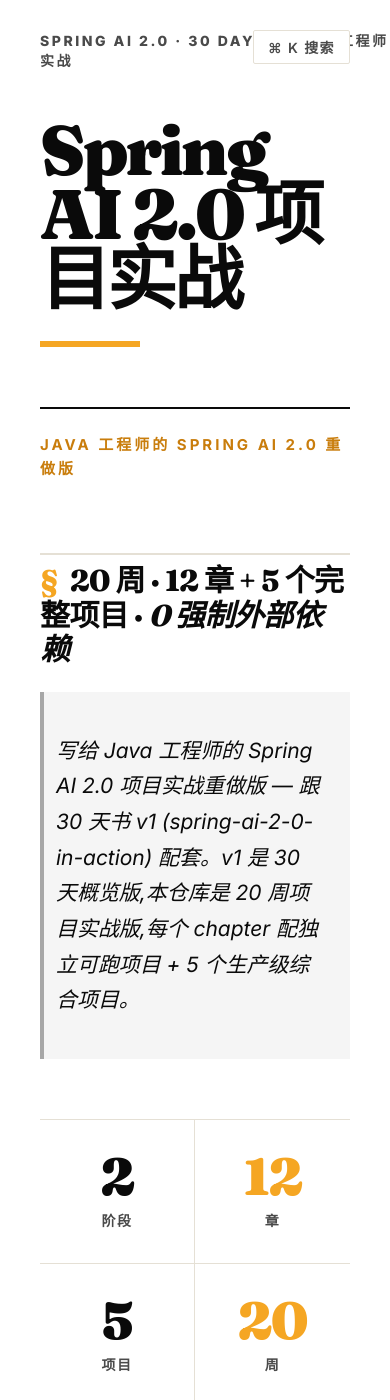
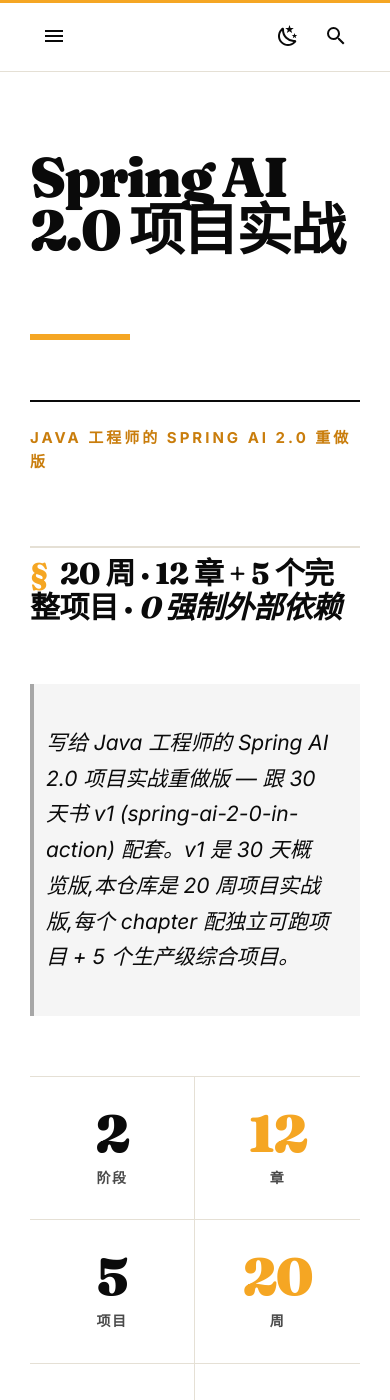
Before and after one commit to mishishi/spring-ai-2-0-projects, an MkDocs documentation site: the page built from docs/index.md, in a window 390 px wide and 1400 px high. Built offline with MkDocs 1.6.1 and Material for MkDocs 9.7.7, drawn with Linux system fonts in a browser that asks for light colours; comment, search, counter and statistics services are not loaded.

Commit message:
fix: bring back real navigation — tabs / sidebar / TOC
- Remove .md-tabs display:none (was hiding top tab bar on all pages)
- Remove body.md-home .md-header / .md-sidebar display:none (was hiding
  header + sidebar on home page, leaving only fake ::before/::after labels)
- Remove body.md-home::before/::after pseudo-elements (decorative top bar
  text + ⌘K search hint, replaced by real header now)
- Style .md-tabs as magazine bar: sticky, 5 tabs (首页/第0章/Phase 1/
  Phase 2/决策记录), active tab has 3px amber bottom border
- Widen home .md-main__inner from default 61rem (976px) to 1400px so
  Phase 1/2 cards have ~500px each, titles fit on 2-3 lines
- Drop ellipsis on chapter name/desc so text wraps fully

```diff
--- a/docs/stylesheets/extra.css
+++ b/docs/stylesheets/extra.css
@@ -272,9 +272,51 @@
   color: var(--accent);
 }
 
-/* 顶部导航 */
+/* 顶部导航 tabs — 杂志风 */
 .md-tabs {
-  display: none !important;
+  background: var(--paper);
+  border-bottom: 1px solid var(--line);
+  box-shadow: none;
+  position: sticky;
+  top: 0;
+  z-index: 4;
+}
+
+.md-tabs__list {
+  max-width: 1400px;
+  margin: 0 auto;
+  padding: 0 1.5rem;
+  gap: 0.4rem;
+}
+
+.md-tabs__item {
+  height: 2.6rem;
+}
+
+.md-tabs__link {
+  font-family: var(--md-text-font);
+  font-weight: 700;
+  font-size: 0.78rem;
+  letter-spacing: 0.06em;
+  color: var(--ink-soft);
+  padding: 0 1rem;
+  height: 100%;
+  display: flex;
+  align-items: center;
+  border-bottom: 3px solid transparent;
+  margin-bottom: -1px;
+  transition: all 0.15s ease;
+}
+
+.md-tabs__link:hover {
+  color: var(--accent);
+  border-bottom-color: var(--accent);
+}
+
+.md-tabs__link--active {
+  color: var(--ink);
+  border-bottom-color: var(--accent);
+  font-weight: 800;
 }
 
 .md-header {
@@ -490,36 +532,29 @@
   color: var(--ink-soft);
 }
 
-/* 首页特殊: editorial 大 hero 风格 */
-body.md-home .md-sidebar--primary,
-body.md-home .md-sidebar--secondary {
-  display: none !important;
-}
-
-body.md-home .md-header {
-  display: none !important;
+/* 首页特殊: editorial 大 hero 风格 — 但保留真导航和侧栏 */
+body.md-home .md-main__inner {
+  max-width: 1400px;
 }
 
 body.md-home .md-content {
-  max-width: 100%;
-  margin: 0;
-  padding: 0;
+  max-width: 1400px;
 }
 
 body.md-home .md-content__inner {
-  max-width: 920px;
+  max-width: 1100px;
   margin: 0 auto;
-  padding: 0 2rem;
+  padding: 0 1.5rem;
 }
 
 body.md-home .md-content__inner > h1:first-child {
   font-family: var(--md-heading-font);
   font-weight: 900;
-  font-size: clamp(3.5rem, 7vw, 6.5rem);
-  line-height: 0.92;
-  letter-spacing: -0.045em;
+  font-size: clamp(2.8rem, 5.5vw, 4.5rem);
+  line-height: 0.95;
+  letter-spacing: -0.04em;
   color: var(--ink);
-  margin: 4rem 0 0.4rem;
+  margin: 2rem 0 0.4rem;
   padding: 0;
   text-align: left;
   border-bottom: none;
@@ -531,7 +566,7 @@
   width: 5rem;
   height: 6px;
   background: var(--accent);
-  margin-top: 1.5rem;
+  margin-top: 1.2rem;
   border-radius: 0;
 }
 
@@ -539,45 +574,11 @@
   font-family: var(--md-heading-font);
   font-weight: 400;
   font-style: italic;
-  font-size: 1.5rem;
+  font-size: 1.25rem;
   line-height: 1.4;
   color: var(--ink-soft);
-  margin: 1.5rem 0 0;
+  margin: 1.2rem 0 0;
   max-width: 50ch;
-}
-
-body.md-home::before {
-  content: "SPRING AI 2.0  ·  30 DAYS  ·  JAVA 工程师实战";
-  position: fixed;
-  top: 1.5rem;
-  left: 2rem;
-  z-index: 100;
-  font-family: var(--md-text-font);
-  font-weight: 800;
-  font-size: 0.7rem;
-  letter-spacing: 0.18em;
-  text-transform: uppercase;
-  color: var(--ink-soft);
-  pointer-events: none;
-}
-
-body.md-home::after {
-  content: "⌘ K 搜索";
-  position: fixed;
-  top: 1.5rem;
-  right: 2rem;
-  z-index: 100;
-  font-family: var(--md-text-font);
-  font-weight: 600;
-  font-size: 0.7rem;
-  letter-spacing: 0.1em;
-  text-transform: uppercase;
-  color: var(--ink-soft);
-  border: 1px solid var(--line);
-  padding: 0.3rem 0.7rem;
-  border-radius: 2px;
-  pointer-events: none;
-  background: var(--paper);
 }
 
 /* Phase overview 顶部 CTA */
@@ -724,7 +725,7 @@
   background: var(--paper);
   border: 1px solid var(--line);
   border-top: 4px solid var(--ink);
-  padding: 2rem 2rem 1.5rem;
+  padding: 1.8rem 1.8rem 1.2rem;
   transition: border-color 0.2s ease;
 }
 
@@ -739,20 +740,21 @@
 .phase-block__head {
   display: flex;
   align-items: flex-start;
-  gap: 1.5rem;
-  padding-bottom: 1.5rem;
+  gap: 1.2rem;
+  padding-bottom: 1.2rem;
   border-bottom: 1px solid var(--line);
-  margin-bottom: 1.2rem;
+  margin-bottom: 1rem;
 }
 
 .phase-block__num {
   font-family: var(--md-heading-font);
   font-weight: 900;
-  font-size: 4.2rem;
+  font-size: 3.6rem;
   line-height: 0.85;
   letter-spacing: -0.05em;
   color: var(--accent);
-  flex-shrink: 0;
+  flex: 0 0 auto;
+  width: 3.6rem;
   margin-top: -0.1em;
 }
 
@@ -760,15 +762,16 @@
 .phase-block--2 .phase-block__num { color: var(--accent); }
 
 .phase-block__meta {
-  flex: 1;
+  flex: 1 1 0;
   min-width: 0;
 }
 
 .phase-block__kicker {
   display: flex;
   align-items: center;
-  gap: 0.8rem;
+  gap: 0.6rem;
   margin-bottom: 0.4rem;
+  flex-wrap: wrap;
 }
 
 .phase-block__tag {
@@ -781,6 +784,7 @@
   background: var(--ink);
   color: var(--accent);
   border-radius: 1px;
+  white-space: nowrap;
 }
 
 .phase-block--2 .phase-block__tag { background: var(--accent); color: var(--ink); }
@@ -788,7 +792,7 @@
 .phase-block__overview {
   font-family: var(--md-text-font);
   font-weight: 600;
-  font-size: 0.75rem;
+  font-size: 0.72rem;
   color: var(--ink-soft);
   text-decoration: none;
   letter-spacing: 0.05em;
@@ -805,20 +809,22 @@
 .phase-block__title {
   font-family: var(--md-heading-font);
   font-weight: 800;
-  font-size: 1.5rem;
-  line-height: 1.2;
-  letter-spacing: -0.02em;
+  font-size: 1.15rem;
+  line-height: 1.25;
+  letter-spacing: -0.015em;
   color: var(--ink);
-  margin: 0 0 0.5rem;
+  margin: 0 0 0.4rem;
   padding: 0;
   border: none;
+  white-space: normal;
+  word-break: keep-all;
 }
 
 .phase-block__title::before { content: none; }
 
 .phase-block__desc {
-  font-size: 0.92rem;
-  line-height: 1.55;
+  font-size: 0.85rem;
+  line-height: 1.5;
   color: var(--ink-soft);
   margin: 0;
   font-style: italic;
@@ -841,10 +847,10 @@
 
 .phase-chapter a {
   display: grid;
-  grid-template-columns: 3rem 1fr;
-  gap: 1rem;
+  grid-template-columns: 2.5rem 1fr;
+  gap: 0.8rem;
   align-items: center;
-  padding: 0.85rem 0;
+  padding: 0.7rem 0;
   text-decoration: none;
   color: var(--ink);
   transition: all 0.15s ease;
@@ -853,7 +859,7 @@
 .phase-chapter__num {
   font-family: var(--md-heading-font);
   font-weight: 800;
-  font-size: 1.5rem;
+  font-size: 1.3rem;
   line-height: 1;
   letter-spacing: -0.02em;
   color: var(--ink-soft);
@@ -865,27 +871,27 @@
 .phase-chapter__body {
   display: flex;
   flex-direction: column;
-  gap: 0.15rem;
+  gap: 0.1rem;
   min-width: 0;
 }
 
 .phase-chapter__name {
   font-family: var(--md-heading-font);
   font-weight: 700;
-  font-size: 1.05rem;
+  font-size: 0.95rem;
   line-height: 1.3;
   color: var(--ink);
-  letter-spacing: -0.01em;
+  letter-spacing: -0.005em;
 }
 
 .phase-chapter__desc {
-  font-size: 0.82rem;
+  font-size: 0.78rem;
   line-height: 1.4;
   color: var(--ink-soft);
 }
 
 .phase-chapter__desc code {
-  font-size: 0.78rem;
+  font-size: 0.74rem;
   padding: 0.05em 0.3em;
 }
 
@@ -914,11 +920,11 @@
 @media (max-width: 600px) {
   .phase-block { padding: 1.5rem 1.2rem 1rem; }
   .phase-block__head { gap: 1rem; }
-  .phase-block__num { font-size: 3.2rem; }
-  .phase-block__title { font-size: 1.25rem; }
-  .phase-chapter a { grid-template-columns: 2.5rem 1fr; gap: 0.6rem; padding: 0.7rem 0; }
-  .phase-chapter__num { font-size: 1.2rem; }
-  .phase-chapter__name { font-size: 0.95rem; }
+  .phase-block__num { font-size: 3rem; width: 3rem; }
+  .phase-block__title { font-size: 1.05rem; }
+  .phase-chapter a { grid-template-columns: 2.2rem 1fr; gap: 0.5rem; padding: 0.6rem 0; }
+  .phase-chapter__num { font-size: 1.1rem; }
+  .phase-chapter__name { font-size: 0.9rem; }
 }
 
 /* Hero / Banner */
```
